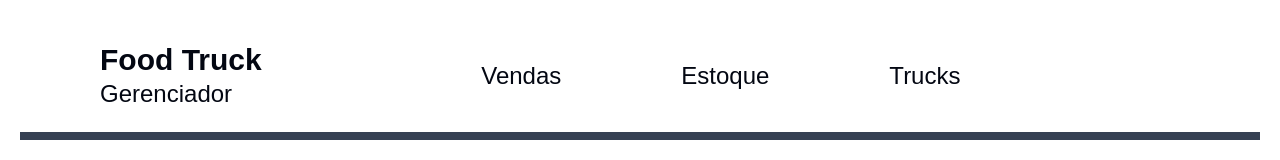
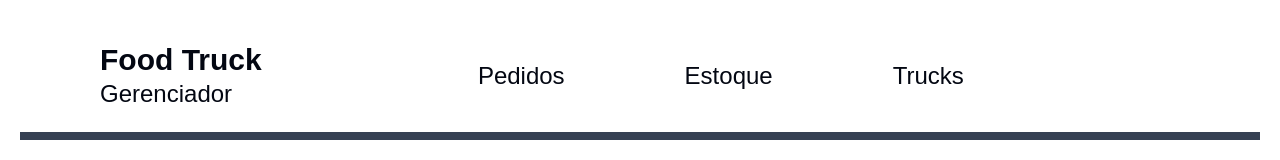
Before and after one commit to llei7e/Integrador-Food-Truck, a Next.js app in the folder web/: page / in a window 1280 px wide. Shown: the top 160 px of the page. Built offline with nearby package versions, Linux system fonts and the light colour scheme; some icons are missing.

Commit message:
style:change the button text

```diff
--- a/web/src/app/components/headerButton.tsx
+++ b/web/src/app/components/headerButton.tsx
@@ -5,7 +5,7 @@ export default function HeaderButton() {
     <>
     <Link href={"/sales"}>
         <button className="hover:bg-gray-400 active:bg-gray-400 rounded-md py-3 px-5 cursor-pointer">
-            Vendas
+            Pedidos
         </button>
     </Link>
 
```
